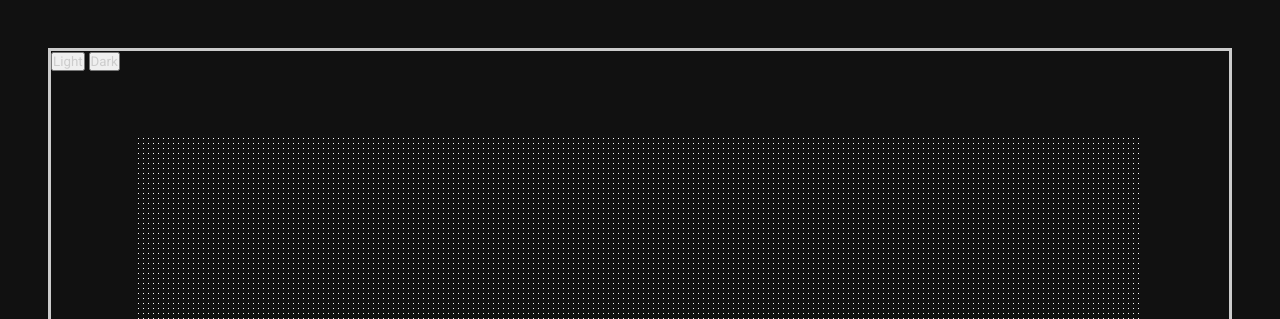
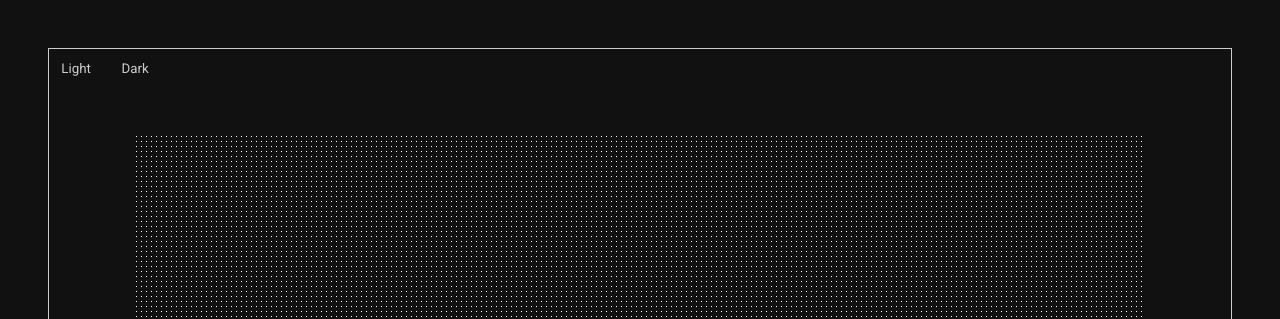
Before and after one commit to TomMcKenna1/TomMcKenna1.github.io, a plain HTML site: page index.html in a window 1280 px wide. Shown: the top 319 px of the page. Drawn offline with Linux system fonts and the light colour scheme; animation ran at ten frames a second; a web font is replaced by a local one.

Commit message:
Added proper margins to explosion. Made page scrollable. Improved light and dark mode buttons

```diff
--- a/index.html
+++ b/index.html
@@ -7,20 +7,25 @@
     <title>Tom McKenna</title>
 </head>
 <body>
-    <div class="cardContainer">
-        <div class="cardContainer__inner">
+    <div class="container">
         <div class="optionsBar">
-                <button type="button" id="lightModeButton" class="light-mode-Button">
+            <button type="button" id="lightModeButton" class="light-mode-button">
                 Light
             </button>
-                <button type="button" id="darkModeButton" class="dark-mode-Button">
+            <button type="button" id="darkModeButton" class="dark-mode-button">
                 Dark
             </button>
         </div>
-            <p class="cardContainer__title welcomeCard">
+        <div class="container__inner">
+            <section class="section-container">
+                <p class="cardContainer__title">
                     Hi,<br>my name is Tom.
                 </p>
                 <canvas id="particleExplosion"></canvas>
+            </section>
+            <section class="section-container">
+
+            </section>
         </div>
     </div>
     <script src="main.js"></script>
--- a/main.css
+++ b/main.css
@@ -40,49 +40,54 @@ body {
 }
 
 .optionsBar {
-    position: sticky;
+    position: absolute;
     z-index: 2;
-    width: 100%;
 }
 
 .light-mode-button {
-
+    padding: 1em;
+    background: None;
+    border: None;
+    cursor: pointer;
 }
 
 .dark-mode-button {
-
+    padding: 1em;
+    background: None;
+    border: None;
+    cursor: pointer;
 }
 
-.cardContainer {
+.container {
     height: 100vh;
     padding: 3em;
 }
 
-.cardContainer__inner {
+.container__inner {
     position: relative;
-    display: flex;
-    flex-direction: column;
     overflow-y: scroll;
     padding: 0;
     height: 100%;
-    border: 0.2em solid var(--contrastColour);;
+    border: 1px solid var(--contrastColour);;
     outline-offset: 0.5em;
 }
 
-.welcomeCard {
+.section-container {
+    display: flex;
+    flex-direction: column;
+    height: 100%;
+}
+
+.cardContainer__title {
     margin: auto;
     font-size: 4em;
-}
-
-.aboutCard {
-    margin: 1em;
-    font-size: 3em;
+    font-weight: 300;
 }
 
 #particleExplosion {
     position: absolute;
     width: 100%;
-    height: 100%;
+    height: 200%;
     top: 0;
     left: 0;
 }
--- a/main.js
+++ b/main.js
@@ -28,13 +28,17 @@ class ParticleExplosion {
     this.particleSpacing = particleSpacing;
     this.particleColour = particleColour;
     this.mouseFactor = 0.1;
+    this.explosionFactor = 1;
     this.drag = 0.95;
     this.ease = 0.25;
     this.tic = true;
     this.width;
     this.height;
     this.explosionDiameter;
-    this.margin;
+    this.marginTop;
+    this.marginBottom;
+    this.marginLeft;
+    this.marginRight;
     this.groundZeroX;
     this.groundZeroY;
     this.machinePerformance = 0;
@@ -43,14 +47,29 @@ class ParticleExplosion {
 
     this.canvas.addEventListener( 'mousemove', (event) => {
       const { left, top } = this.canvas.getBoundingClientRect()
-      // Set explosion to centre and move with mouse.
-      this.groundZeroX = this.width / 2 + this.mouseFactor * (event.clientX - left - this.width / 2);
-      this.groundZeroY = this.height / 2 + this.mouseFactor * (event.clientY - top - this.height / 2);
+      if (
+        event.clientX - left > this.marginLeft &&
+        event.clientX - left < this.width - this.marginLeft &&
+        event.clientY - top > this.marginTop &&
+        event.clientY - top < this.height - this.marginBottom
+      ) {
+        // Set explosion to centre and move with mouse.
+        this.groundZeroX = (
+          this.width - this.marginRight + this.marginLeft) / 2
+          + this.mouseFactor * (event.clientX - left - (this.width - this.marginRight + this.marginLeft) / 2);
+        this.groundZeroY = (
+          this.height - this.marginBottom + this.marginTop) / 2
+          + this.mouseFactor * (event.clientY - top - (this.height - this.marginBottom + this.marginTop) / 2);
+      }
+      else {
+        this.groundZeroX = -this.width * 2;
+        this.groundZeroY = -this.height * 2;
+      }
     });
 
     this.canvas.addEventListener( 'mouseleave', (_event) => {
-      this.groundZeroX = -this.width;
-      this.groundZeroY = -this.height;
+      this.groundZeroX = -this.width*2;
+      this.groundZeroY = -this.height*2;
     });
 
     window.addEventListener( 'resize', () => {
@@ -71,14 +90,20 @@ class ParticleExplosion {
     this.width = this.canvas.width = ~~width;
     this.height = this.canvas.height = ~~height;
 
-    this.explosionDiameter = (this.width * this.width);
-    this.groundZeroX = -this.width;
-    this.groundZeroY = -this.height;
-    this.margin =  this.height / 8;
+    // TODO: Improve this
+    this.marginLeft = this.height / 16;
+    this.marginRight = this.height / 16;
+    this.marginTop = this.height / 16;
+    this.marginBottom = this.height / 2 + this.marginTop
+
+    this.explosionDiameter = (this.width * this.width * this.explosionFactor);
+    const minExplosionFactor = Math.ceil(this.explosionFactor)
+    this.groundZeroX = -this.width * minExplosionFactor;
+    this.groundZeroY = -this.height * minExplosionFactor;
 
     this.particles = [];
-    for (let i = this.margin; i < this.width - this.margin; i += this.particleSpacing) {
-      for (let j = this.margin; j < this.height - this.margin; j += this.particleSpacing) {
+    for (let i = this.marginLeft; i < this.width - this.marginRight; i += this.particleSpacing) {
+      for (let j = this.marginTop; j < this.height - this.marginBottom; j += this.particleSpacing) {
         let particle = Object.create( this.particlePrototype );
         particle.x = particle.ox = i;
         particle.y = particle.oy = j;
```
Lines whose indentation alone changed are shown as unchanged.
